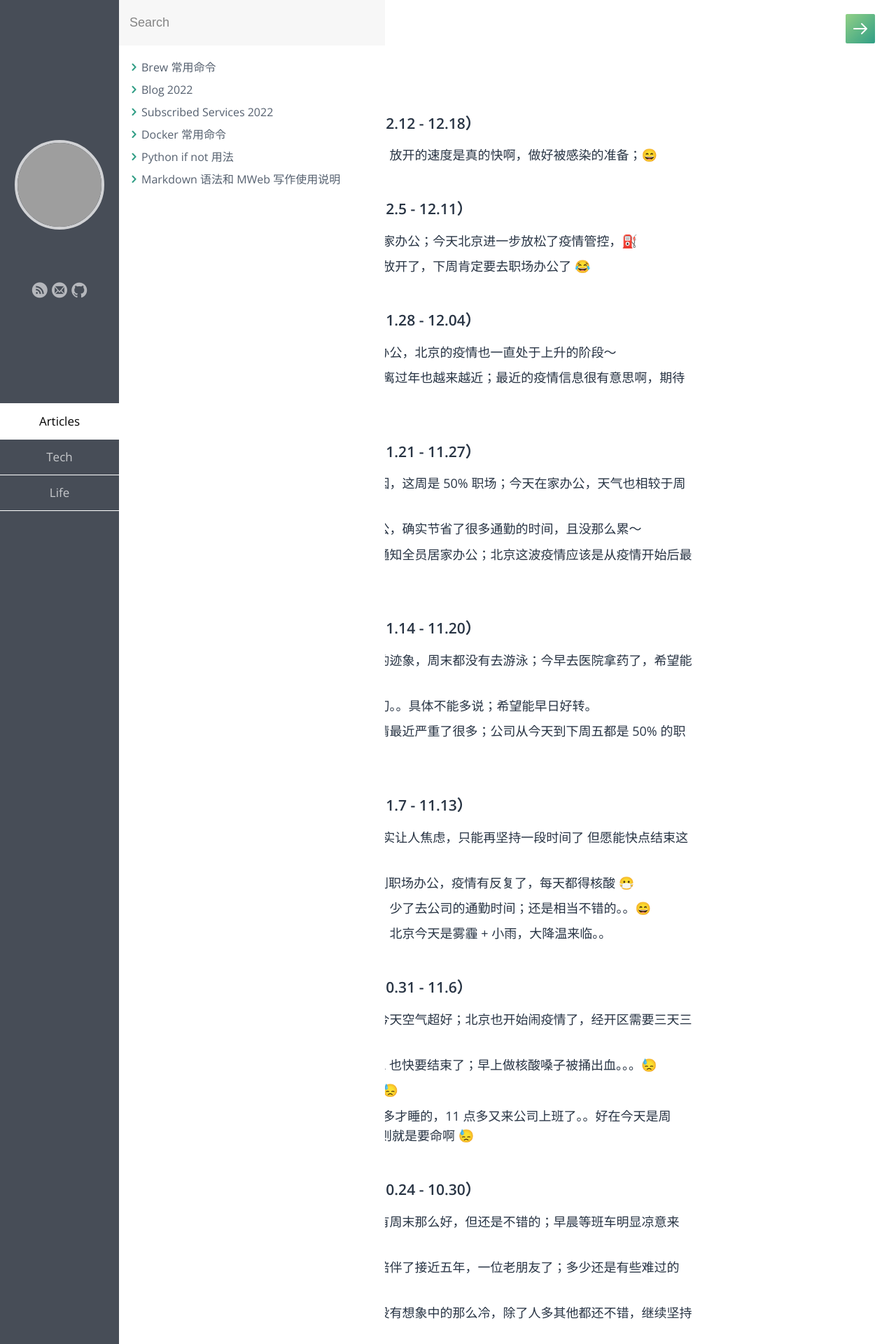
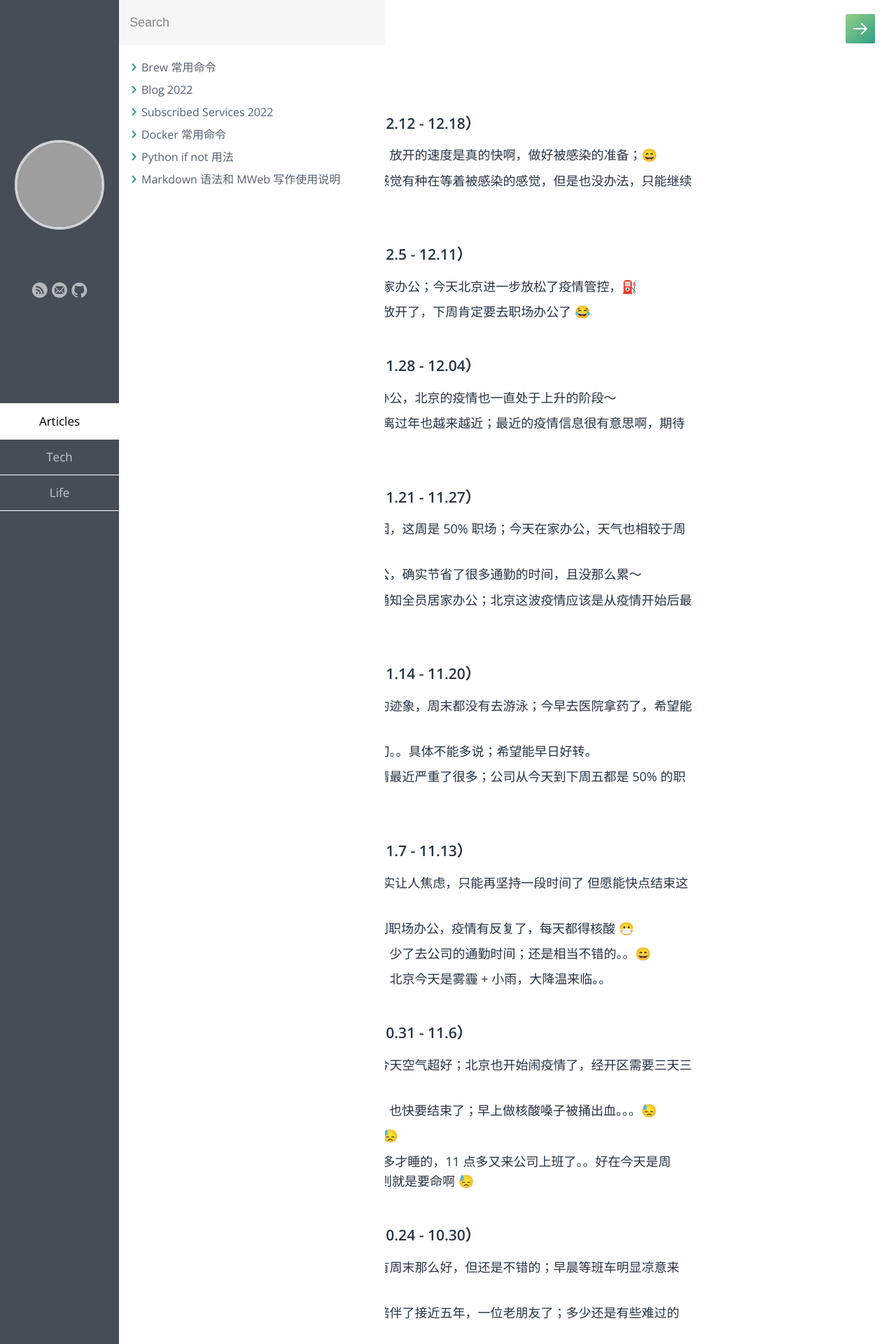
Before and after one commit to samxupeiran/samxupeiran.github.io, a Jekyll site: the page built from _posts/life/2022-05-06-my-blog.md, in a window 1280 px wide. Shown: the top 1920 px of the page at 70% size. Built offline with Jekyll 4.4.1, drawn with Linux system fonts in a browser that asks for light colours; some web fonts are replaced; some of the changed text lies outside the part shown; grey boxes are pictures that could not be loaded.

Commit message:
feat: add weekly blog 12.14

```diff
--- a/_posts/life/2022-05-06-my-blog.md
+++ b/_posts/life/2022-05-06-my-blog.md
@@ -8,6 +8,7 @@ tags: Blog
 
 - ### 2022 年 12 月 第 2 周（12.12 - 12.18）
      - 12.12 今天来职场上班了，放开的速度是真的快啊，做好被感染的准备；😄
+     - 12.14 继续来职场上班，感觉有种在等着被感染的感觉，但是也没办法，只能继续努力了 😷
 
 - ### 2022 年 12 月 第 1 周（12.5 - 12.11）
      - 12.6 这周目前的安排是居家办公；今天北京进一步放松了疫情管控，⛽️
```
